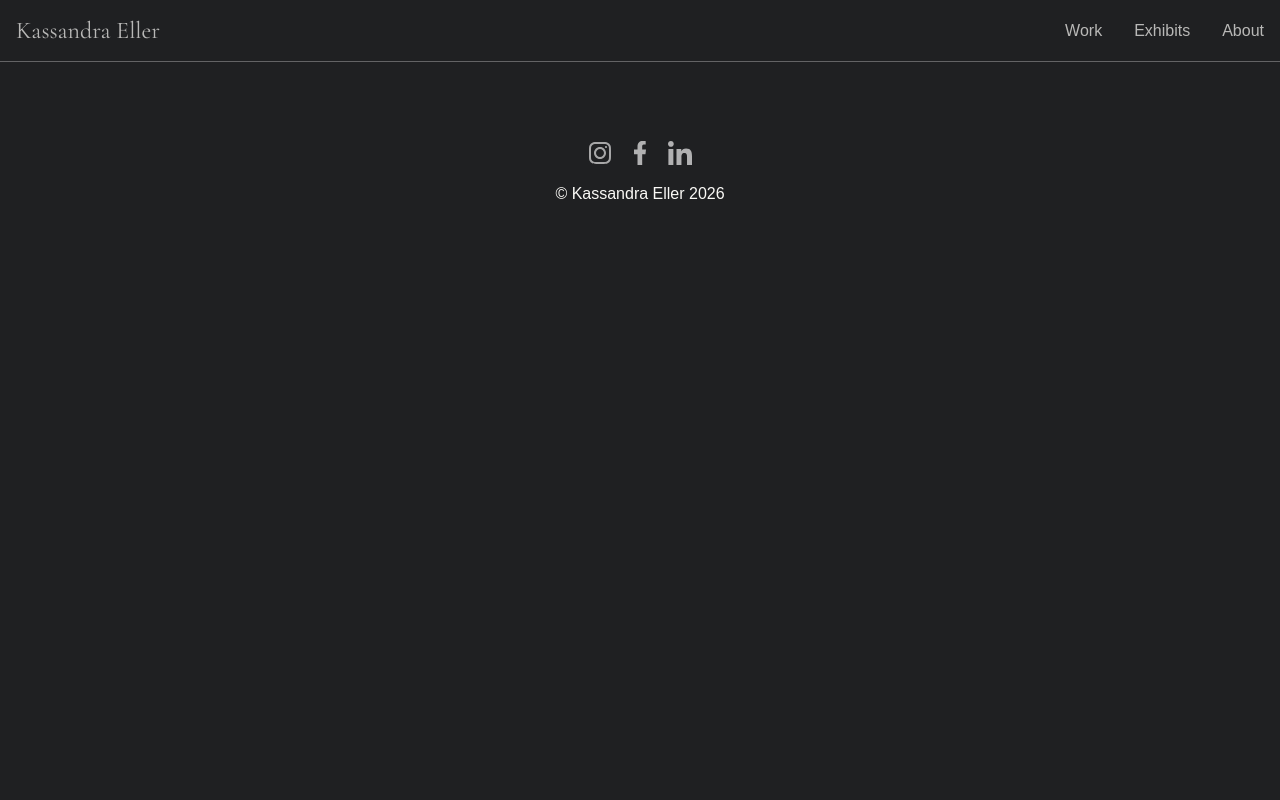
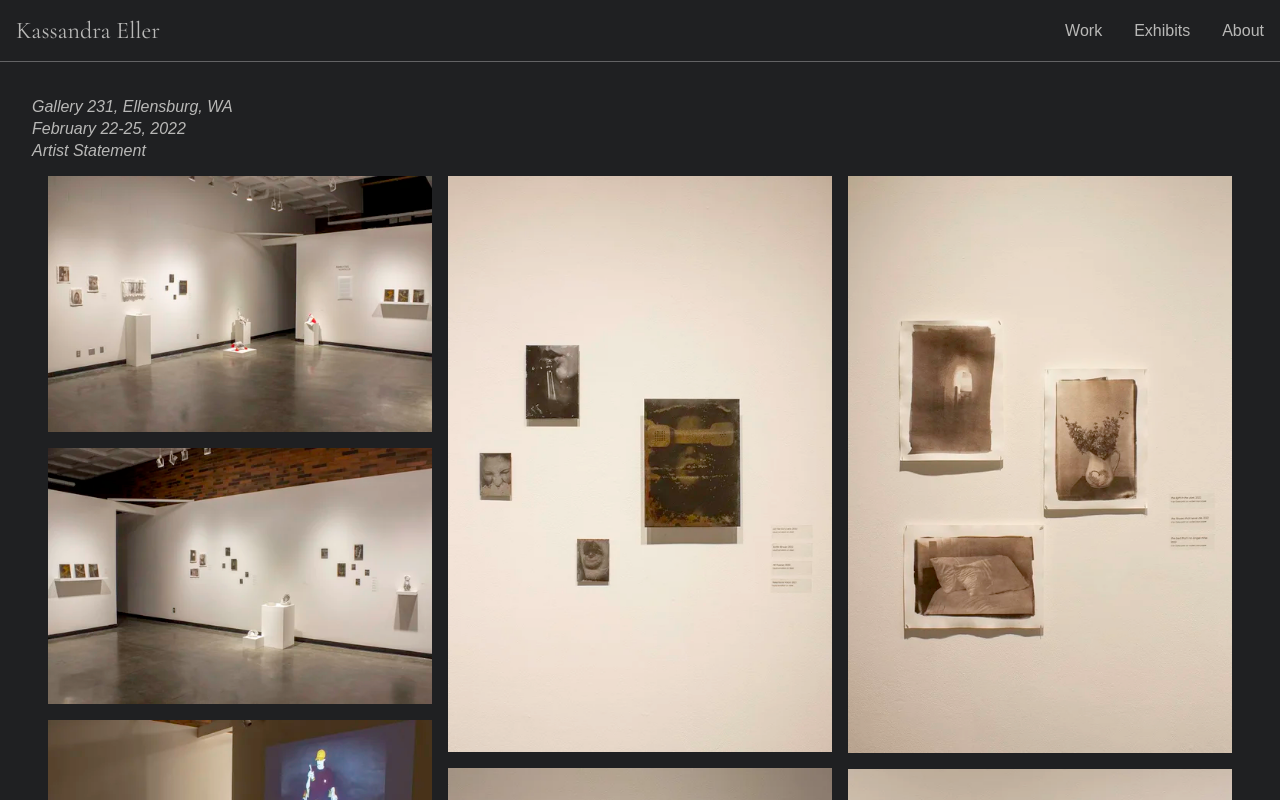
Before and after one commit to JEller98/Photography-Site, a React (Vite) app: page /exhibits/senior-exhibit in a window 1280 px wide. Shown: the top 800 px of the page. Built offline with nearby package versions, Linux system fonts and the light colour scheme; a web font is replaced by a local one.

Commit message:
Updated page to display information and images

```diff
--- a/src/pages/ExhibitIndividual.jsx
+++ b/src/pages/ExhibitIndividual.jsx
@@ -1,6 +1,34 @@
+import {useParams} from "react-router-dom";
+import exhibitsList from "../data/exhibits.json"
+import {Helmet} from "react-helmet-async";
+
 export default function ExhibitIndividual() {
+    const {slug} = useParams();
+    const exhibit = exhibitsList.find(e => e.slug);
+
+    if(!exhibit) {
+        return <p>Exhibit not found.</p>;
+    }
+
     return (
         <>
+            <Helmet><title>{exhibit.title} - Kassandra Eller</title></Helmet>
+
+            <p className = "project-meta">{exhibit.venue}</p>
+            <p className = "project-meta">{exhibit.date}</p>
+            <a href = {exhibit.artist_statement} target = "_blank"
+            rel = "noopener noreferrer" className = "project-meta">Artist Statement</a>
+
+            { /* pulling info from the JSON */}
+            <div className = "image-grid">
+                {exhibit.images.map((image, index) => (
+                    <button key = {index}
+                    onClick = {() => {setIndex(index); setOpen(true);}}
+                    className = "image-card" tabIndex = {0}>
+                        <img src = {image} alt = {exhibit.alt_text?.[index] ?? ""}/>
+                    </button>
+                ))}
+            </div>
         </>
     );
 }
```
